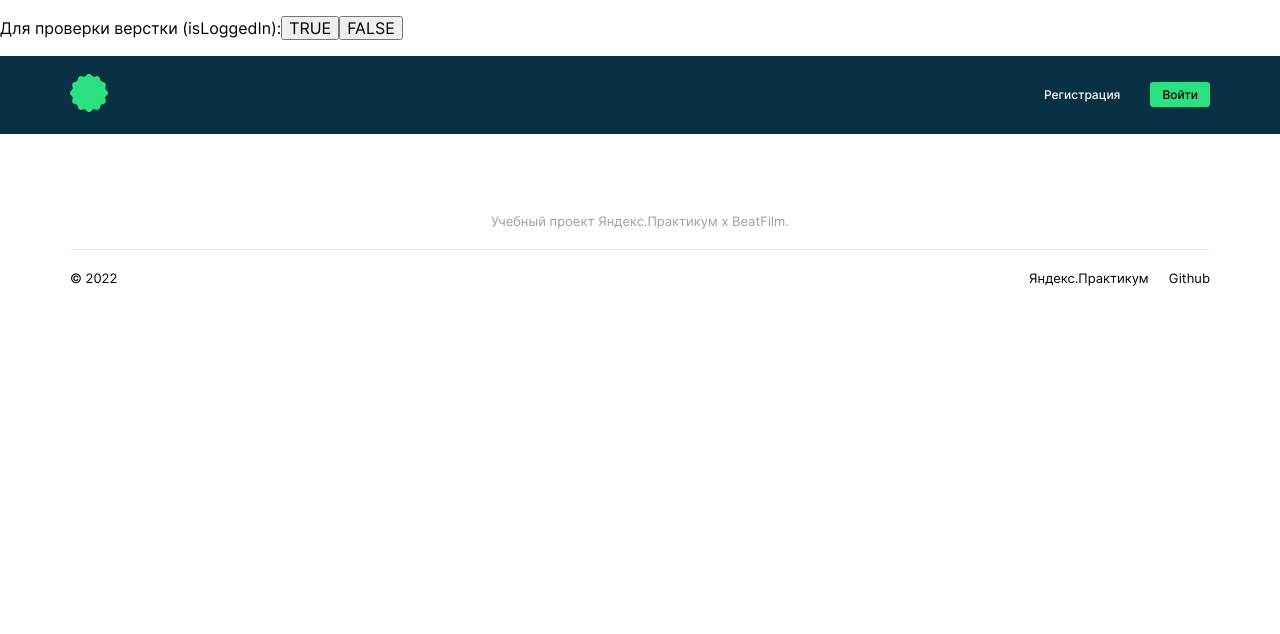
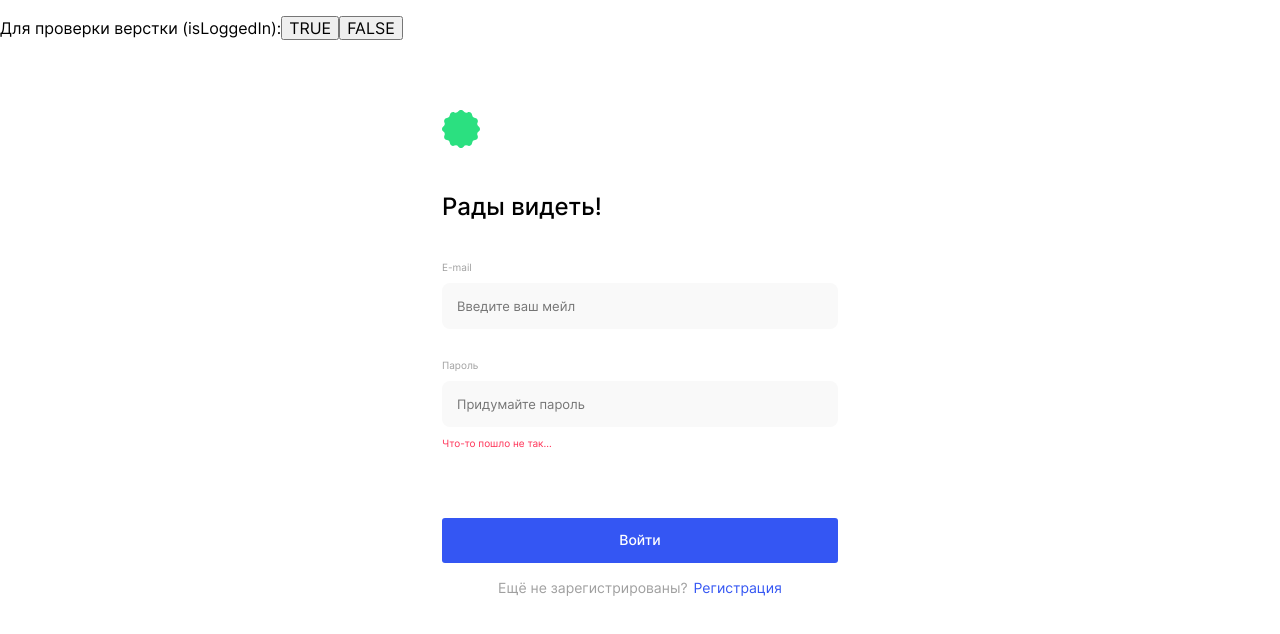
Before and after one commit to pnrf/movies-explorer-frontend, a React (Create React App) app: page /signin in a window 1280 px wide. Shown: the top 634 px of the page. Built offline with nearby package versions, Linux system fonts and the light colour scheme.

Commit message:
feat: add register and login components

```diff
--- a/src/components/App/App.js
+++ b/src/components/App/App.js
@@ -1,13 +1,16 @@
 import './App.css';
 import { useState } from 'react';
-import { Routes, Route, Navigate } from "react-router-dom";
+import { Routes, Route, Navigate, useLocation } from "react-router-dom";
 
 import Header from '../Header/Header';
 import Main from '../Main/Main';
+import Login from '../Login/Login';
+import Register from '../Register/Register';
 import Footer from '../Footer/Footer';
 
 function App() {
   const [isLoggedIn, setIsLoggedIn] = useState(false);
+  const { pathname } = useLocation();
 
   // Временные функции для проверки верстки
   // --- НАЧАЛО ---
@@ -30,19 +33,19 @@ function App() {
       </p>
     {/* КОНЕЦ */}
 
-      <Header isLoggedIn={isLoggedIn} />
+      {pathname === '/profile' || pathname === '/signin' || pathname === '/signup' ? '' : <Header isLoggedIn={isLoggedIn} />}
 
       <Routes>
         <Route exact path="/" element={<Main />}/>
-        {/* <Route path="/movies" element={<Movies />}/>
-        <Route path="/saved-movies" element={<SavedMovies />}/>
-        <Route path="/profile" element={<Profile />}/>
+        {/* <Route path="/movies" element={<Movies />}/> */}
+        {/* <Route path="/saved-movies" element={<SavedMovies />}/> */}
+        {/* <Route path="/profile" element={<Profile />}/> */}
         <Route path="/signin" element={<Login />}/>
         <Route path="/signup" element={<Register />}/>
-        <Route path="*" element={<Navigate to={isLoggedIn ? "/movies" : "/"}/>} /> */}
+        {/* <Route path="*" element={<Navigate to={isLoggedIn ? "/movies" : "/"}/>} /> */}
       </Routes>
 
-      <Footer />
+      {pathname === '/profile' || pathname === '/signin' || pathname === '/signup' ? '' : <Footer />}
     </div>
   );
 };
--- /dev/null
+++ b/src/components/Form/Form.css
@@ -0,0 +1,174 @@
+.form {
+  display: flex;
+  flex-direction: column;
+  align-items: center;
+  justify-content: space-around;
+  margin: 56px 0 30px;
+}
+
+.form__container {
+  max-width: 260px;
+  width: 100%;
+  display: flex;
+  flex-direction: column;
+  align-items: center;
+}
+
+.form__link {
+  margin: 0;
+  color: #3456F3;
+  text-decoration: none;
+  transition: opacity .2s linear;
+}
+
+.form__link:hover {
+  opacity: .6;
+  cursor: pointer;
+}
+
+.form__logo {
+  width: 38px;
+}
+
+.form__title {
+  margin: 50px 0 80px;
+  font-weight: 500;
+  font-size: 24px;
+  line-height: 29px;
+}
+
+.form__inputs {
+  display: flex;
+  flex-direction: column;
+  justify-content: space-between;
+  width: 100%;
+}
+
+.form__items {
+  display: flex;
+  flex-direction: column;
+  gap: 20px;
+}
+
+.form__item {
+  margin: 0;
+}
+
+.form__item-label {
+  font-weight: 400;
+  font-size: 10px;
+  line-height: 12px;
+  color: #A0A0A0;
+  margin: 0 0 10px;
+}
+
+.form__field {
+  box-sizing: border-box;
+  width: 100%;
+  padding: 15px;
+  border: none;
+  border-radius: 8px;
+  background-color: #F9F9F9;
+  font-weight: 400;
+  font-size: 13px;
+  line-height: 16px;
+}
+
+.form__field:focus {
+  outline: none;
+}
+
+.form__field_type_error {
+  color: #FF3055;
+}
+
+.form__error {
+  opacity: 0;
+  display: block;
+  margin: 10px 0 0;
+  color: #FF3055;
+  font-weight: 400;
+  font-size: 10px;
+  line-height: 12px;
+}
+
+.form__error_visible {
+  opacity: 1;
+}
+
+.form__button {
+  margin: 157px 0 14px;
+  padding: 15px 0;
+  color: #fff;
+  border: none;
+  border-radius: 3px;
+  background-color: #3456F3;
+  font-weight: 500;
+  font-size: 12px;
+  line-height: 15px;
+  transition: opacity .2s linear;
+}
+
+.form__button_disabled {
+  background-color: transparent;
+  color: #000;
+  cursor: default;
+  pointer-events: none;
+  opacity: .2;
+}
+
+.form__button:hover {
+  opacity: .6;
+  cursor: pointer;
+}
+
+.form__caption {
+  width: 100%;
+  margin: 0;
+  text-align: center;
+  color: #A0A0A0;
+  font-weight: 400;
+  font-size: 12px;
+  line-height: 15px;
+}
+
+.form__caption-span {
+  margin-left: 7px;
+}
+
+@media screen and (min-width: 768px) {
+  .form {
+    margin: 232px 0;
+  }
+
+  .form__container {
+    max-width: 396px;
+    align-items: flex-start;
+  }
+
+  .form__title {
+    margin: 40px 0;
+  }
+
+  .form__button {
+    margin: 69px 0 16px;
+    padding: 13px 0 15px;
+    font-size: 14px;
+    line-height: 17px;
+  }
+
+  .form__caption {
+    font-size: 14px;
+    line-height: 17px;
+  }
+
+  .form__caption-span {
+    margin-left: 6px;
+  }
+}
+
+@media screen and (min-width: 1280px) {
+  .form {
+    margin: 70px 0;
+  }
+}
--- /dev/null
+++ b/src/components/Login/Login.js
@@ -0,0 +1,52 @@
+import '../Form/Form.css';
+import { Link } from 'react-router-dom';
+import logo from '../../images/logo.svg';
+
+function Login() {
+  return (
+    <section className="form">
+      <div className="form__container">
+        <Link to="/" className="form__link">
+          <img className="form__logo" src={logo} alt="Логотип сайта" />
+        </Link>
+        <h2 className="form__title">Рады видеть!</h2>
+
+        <form className="form__inputs">
+          <div className="form__items">
+
+            <label className="form__item">
+              <p className="form__item-label">E-mail</p>
+              <input
+                className={'form__field form__field_type_error'}
+                name="email"
+                type="email"
+                placeholder="Введите ваш мейл"
+                required
+              />
+              <span className={'form__error form__error_visible'}></span>
+            </label>
+
+            <label className="form__item">
+              <p className="form__item-label">Пароль</p>
+              <input
+                className={'form__field form__field_type_error'}
+                name="password"
+                type="password"
+                minLength="2"
+                placeholder="Придумайте пароль"
+                required
+              />
+              <span className={'form__error form__error_visible'}>Что-то пошло не так...</span>
+            </label>
+          </div>
+          <button className='form__button' type="submit">Войти</button>
+        </form>
+        <p className="form__caption">Ещё не зарегистрированы?
+          <span className='form__caption-span'><Link to="/signup" className="form__link">Регистрация</Link></span>
+        </p>
+      </div>
+    </section>
+  );
+};
+
+export default Login;
--- /dev/null
+++ b/src/components/Register/Register.js
@@ -0,0 +1,65 @@
+import '../Form/Form.css';
+import { Link } from 'react-router-dom';
+import logo from '../../images/logo.svg';
+
+function Register() {
+  return (
+    <section className="form">
+      <div className="form__container">
+        <Link to="/" className="form__link">
+          <img className="form__logo" src={logo} alt="Логотип сайта" />
+        </Link>
+        <h2 className="form__title">Добро пожаловать!</h2>
+
+        <form className="form__inputs">
+          <div className="form__items">
+            <label className="form__item">
+              <p className="form__item-label">Имя</p>
+              <input
+                className="form__field"
+                name="name"
+                type="text"
+                placeholder="Введите ваше имя"
+                minLength="2"
+                maxLength="40"
+                required
+              />
+              <span className={'form__error form__error_visible'}></span>
+            </label>
+
+            <label className="form__item">
+              <p className="form__item-label">E-mail</p>
+              <input
+                className={'form__field form__field_type_error'}
+                name="email"
+                type="email"
+                placeholder="Введите ваш мейл"
+                required
+              />
+              <span className={'form__error form__error_visible'}></span>
+            </label>
+
+            <label className="form__item">
+              <p className="form__item-label">Пароль</p>
+              <input
+                className={'form__field form__field_type_error'}
+                name="password"
+                type="password"
+                minLength="2"
+                placeholder="Придумайте пароль"
+                required
+              />
+              <span className={'form__error form__error_visible'}>Что-то пошло не так...</span>
+            </label>
+          </div>
+          <button className='form__button' type="submit">Зарегистрироваться</button>
+        </form>
+        <p className="form__caption">Уже зарегистрированы?
+          <span className='form__caption-span'><Link to="/signin" className="form__link">Войти</Link></span>
+        </p>
+      </div>
+    </section>
+  );
+};
+
+export default Register;
```
